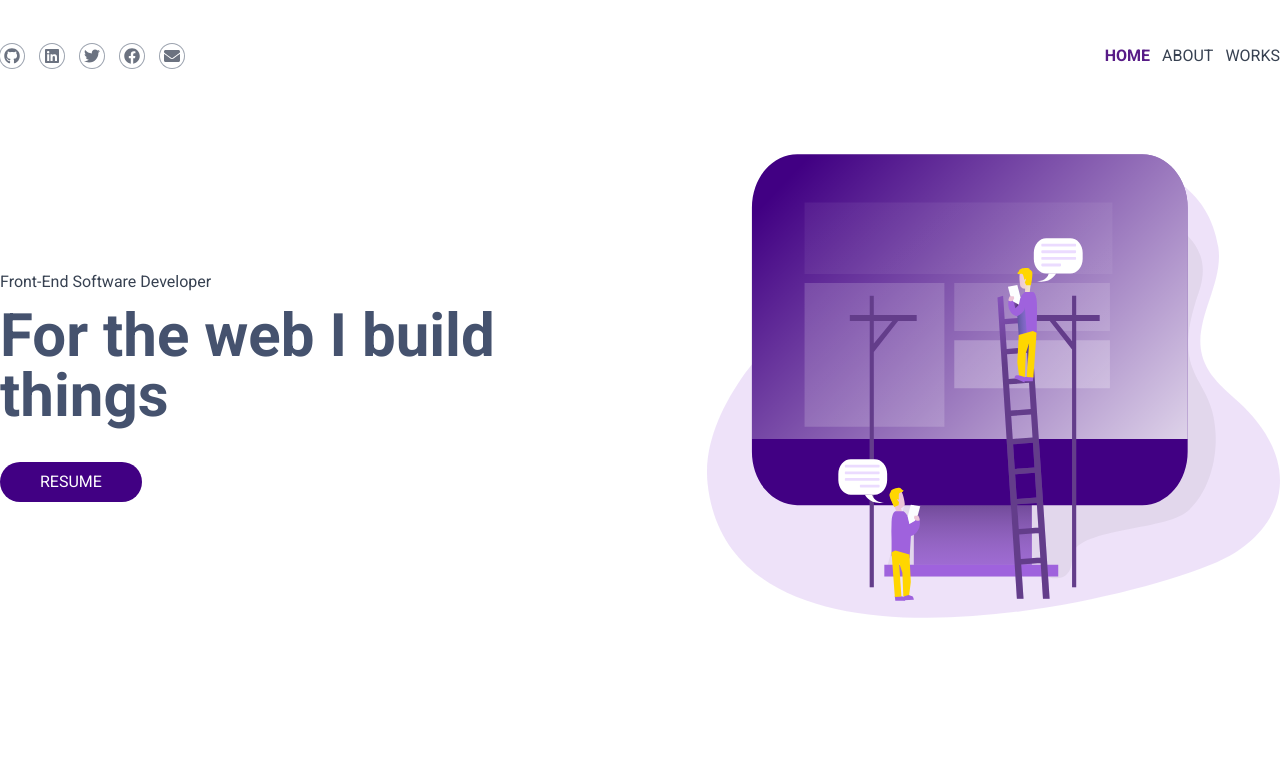
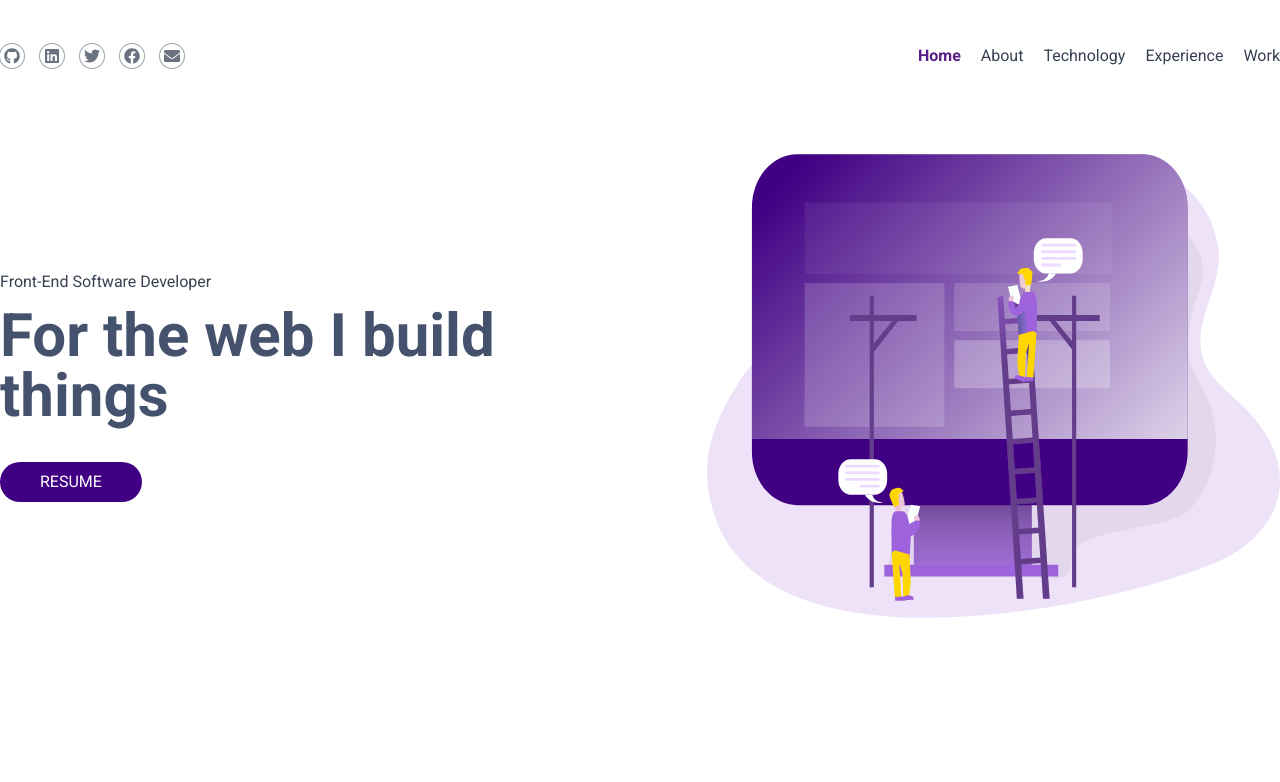
Before and after one commit to muhib-dev/portfolio-website-using-nextJS, a Next.js app: page / in a window 1280 px wide. Shown: the top 782 px of the page. Built offline with nearby package versions, Linux system fonts and the light colour scheme.

Commit message:
link added to nav

```diff
--- a/components/HomeComponent.js
+++ b/components/HomeComponent.js
@@ -14,7 +14,8 @@ export default function HomeComponent() {
           </h1>
           <a
             className="inline-block rounded-full bg-[#410083] py-2 px-10 mt-8 text-white text-base transition-all delay-100 hover:bg-[#7012CE]"
-            href="#"
+            href="https://docs.google.com/document/d/1MWCXVYZEl6aXu4zZst2fEW9qLHkViZyPUMhvJt99Xf0/edit?usp=sharing"
+            target="_blank"
           >
             RESUME
           </a>
@@ -40,7 +41,10 @@ export default function HomeComponent() {
         </p>
       </section>
 
-      <section className="flex flex-col items-center text-center my-20 py-16">
+      <section
+        id="technology"
+        className="flex flex-col items-center text-center my-20 py-16"
+      >
         <div>
           <img src="/images/tech.svg" alt="tech" className="w-full" />
         </div>
@@ -61,7 +65,10 @@ export default function HomeComponent() {
         </div>
       </section>
 
-      <section className="flex flex-col items-center my-36 py-16">
+      <section
+        id="experience"
+        className="flex flex-col items-center my-36 py-16"
+      >
         <h1 className="max-w-xl font-bold text-3xl text-[#45526E]">
           Where I’ve Worked
         </h1>
@@ -88,7 +95,7 @@ export default function HomeComponent() {
         </div>
       </section>
 
-      <section id="works" className="flex flex-col items-center my-48 py-20">
+      <section id="work" className="flex flex-col items-center my-48 py-20">
         <h1 className="max-w-xl font-bold text-3xl text-[#45526E]">
           Noteworthy Projects
         </h1>
--- a/components/Navbar.js
+++ b/components/Navbar.js
@@ -14,67 +14,99 @@ export default function Navbar() {
         <div className="flex justify-between items-center gap-4 text-gray-500">
           <a
             className="ring-1 ring-gray-400 h-6 w-6 rounded-full flex items-center justify-center"
-            href="#"
+            href="https://github.com/muhib-dev"
+            target="_blank"
           >
             <FaGithub />
           </a>
           <a
             className="ring-1 ring-gray-400 h-6 w-6 rounded-full flex items-center justify-center"
-            href="#"
+            href="https://www.linkedin.com/in/muhibullah-khandaker/"
+            target="_blank"
           >
             <FaLinkedin />
           </a>
           <a
             className="ring-1 ring-gray-400 h-6 w-6 rounded-full flex items-center justify-center"
-            href="#"
+            href="https://twitter.com/Muhebollah"
+            target="_blank"
           >
             <FaTwitter />
           </a>
           <a
             className="ring-1 ring-gray-400 h-6 w-6 rounded-full flex items-center justify-center"
-            href="#"
+            href="https://www.facebook.com/muhibollah.kh"
+            target="_blank"
           >
             <FaFacebook />
           </a>
           <a
             className="ring-1 ring-gray-400 h-6 w-6 rounded-full flex items-center justify-center"
-            href="#"
+            href="mailto:muhebollah.diu@gmail.com"
           >
             <FaEnvelope />
           </a>
         </div>
         <nav>
-          <ul className="flex justify-between items-center gap-3 text-gray-700">
+          <ul className="flex justify-between items-center gap-5 text-gray-700">
             <li>
               <Link
+                className="cursor-pointer"
                 activeClass="text-purple-900 font-bold"
                 to="home"
                 spy={true}
                 smooth={true}
                 offset={-150}
               >
-                HOME
+                Home
               </Link>
             </li>
             <li>
               <Link
+                className="cursor-pointer"
                 activeClass="text-purple-900 font-bold"
                 to="about"
                 spy={true}
                 smooth={true}
                 offset={-100}
               >
-                ABOUT
+                About
               </Link>
             </li>
             <li>
               <Link
+                className="cursor-pointer"
                 activeClass="text-purple-900 font-bold"
-                to="works"
+                to="technology"
                 spy={true}
                 smooth={true}
+                offset={-150}
               >
-                WORKS
+                Technology
+              </Link>
+            </li>
+            <li>
+              <Link
+                className="cursor-pointer"
+                activeClass="text-purple-900 font-bold"
+                to="experience"
+                spy={true}
+                smooth={true}
+                offset={-150}
+              >
+                Experience
+              </Link>
+            </li>
+
+            <li>
+              <Link
+                className="cursor-pointer"
+                activeClass="text-purple-900 font-bold"
+                spy={true}
+                smooth={true}
+                to="work"
+              >
+                Work
               </Link>
             </li>
           </ul>
--- a/package.json
+++ b/package.json
@@ -16,6 +16,7 @@
   "devDependencies": {
     "autoprefixer": "^10.4.0",
     "babel-eslint": "^10.1.0",
+    "eslint": "^8.5.0",
     "postcss": "^8.4.4",
     "prettier": "^2.5.1",
     "tailwindcss": "^3.0.0"
```
Also changed, not shown: 2 other files (tests, documents, lock files or other folders).
